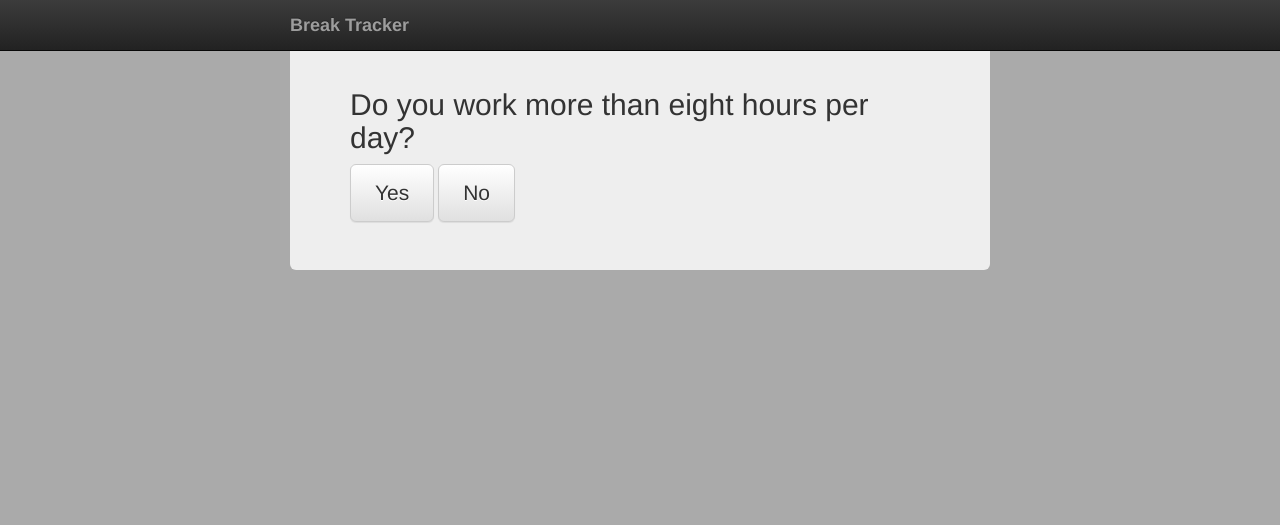
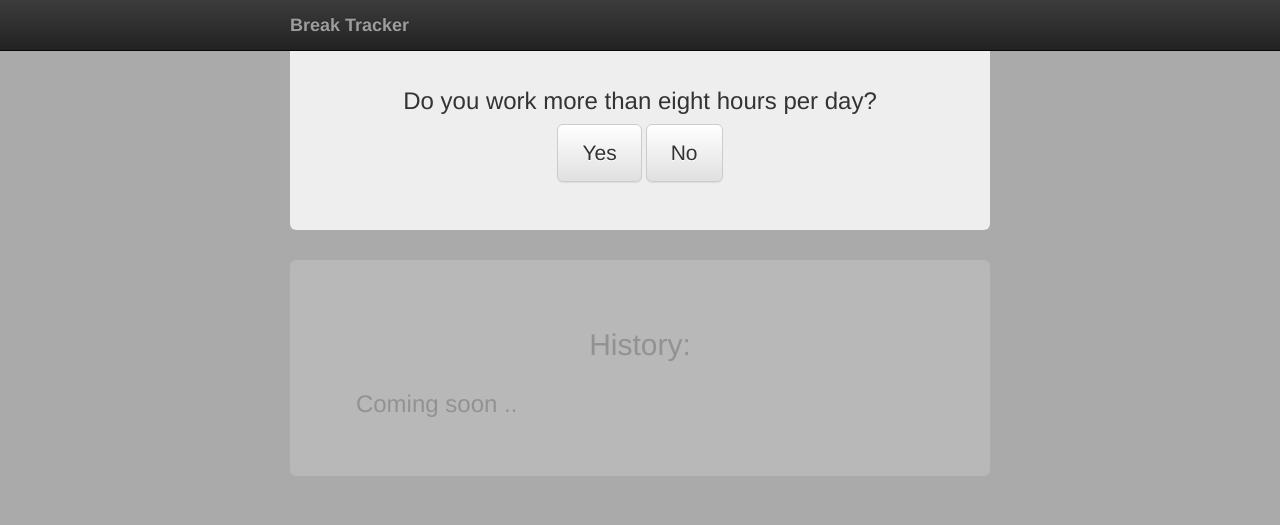
Before and after one commit to emodeca/Defunct, a PHP site: page / in a window 1280 px wide. Shown: the top 525 px of the page. Run offline with PHP 8.4, Linux system fonts and the light colour scheme.

Commit message:
History Abstraction

```diff
--- a/break.css
+++ b/break.css
@@ -1,6 +1,7 @@
 body {
     background-color: #aaa;
     font-weight: bold;
+    text-align:center;
 }
 
 .rainbow {
@@ -233,7 +234,6 @@ body {
 /* Main marketing message and sign up button */m
 .jumbotron {
     text-align: center;
-    content-align: center;
     border-bottom: 1px solid #e5e5e5;
 }
 
--- a/break.js
+++ b/break.js
@@ -1,6 +1,7 @@
 $(document)
 		.ready(
 				function() {
+					$('#history').fadeTo(2000, 0.2)
 					var maxBrkTot;
 					$('#8Hr').click(function() {
 						maxBrkTot = 30 * 60000;
--- a/index.html
+++ b/index.html
@@ -32,29 +32,39 @@
 
 	<div class="container theme-showcase" role="main">
 		<div id="8or10" class="jumbotron">
-			<h2>Do you work more than eight hours per day?</h2>
+			<h3>Do you work more than eight hours per day?</h3>
 
 			<input class="btn btn-lg btn-default" type="button" id="10Hr"
 				value="Yes"> <input class="btn btn-lg btn-default"
 				type="button" id="8Hr" value="No">
 		</div>
 		<div id="timer" class="jumbotron" hidden=1>
+			<p>
 			<h1 id="working">
 				Working<span class="one">.</span><span class="two">.</span><span
 					class="three">.</span>
 			</h1>
-
+			</p>
+			<p>
 			<h3 id="displayc">Current Break Time :</h3>
 
 			<h2 id="btC" class="timeVal">0</h2>
-
+			</p>
+			<p>
 			<h3 id="displayt">Total Break Time Remaining:</h3>
 
 			<h2 id="btT" class="timeVal">0</h2>
-
+			</p>
 			<input id="timeIn" type="button" value="Go on Break"
 				class="btn btn-lg btn-default"> <input id="resetT"
 				type="button" value="Reset" class="btn btn-lg btn-default">
+		</div>
+		<div id="history" class="jumbotron">
+			<h2>History:</h2>
+			<div class="row">
+				<div class="col-sm-4"><h3>Coming soon<span class="one">.</span><span class="two">.</span><span
+					class="three">.</span></h3></div>
+			</div>
 		</div>
 	</div>
 </body>
```
